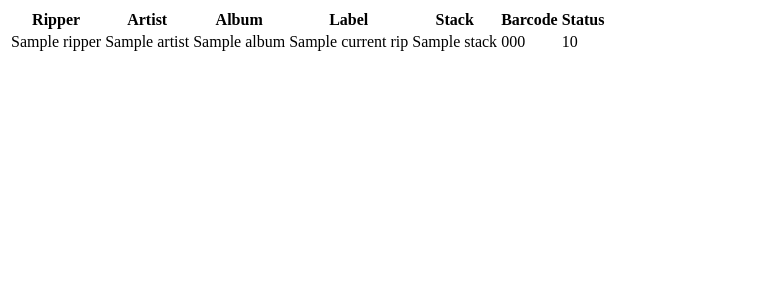
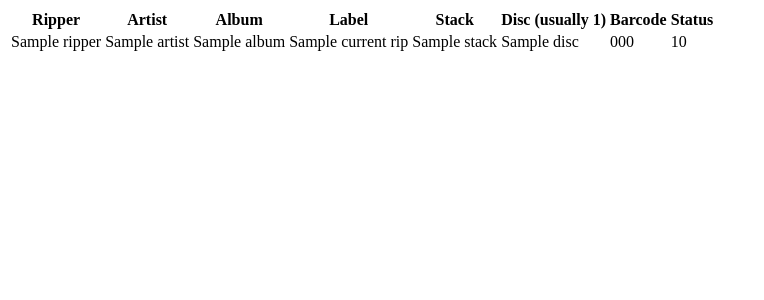
Before and after one commit to wuvt/jtr, a Python web app: template jtr/templates/ripper.html in a window 1280 px wide. Shown: the top 300 px of the page, without its empty margins (0-764 px from the left). Run offline with Jinja, Linux system fonts and the light colour scheme; the template is opened without the code that fills it: most values are stand-ins (such as "Sample title", 1, 10 or a date in 2020).

Commit message:
Add disc field to CDRip.

```diff
--- a/jtr/models.py
+++ b/jtr/models.py
@@ -13,11 +13,12 @@ class CDRipState(Enum):
 class CDRip(db.Model):
     __tablename__ = 'cd_rip'
 
-    def __init__(self, artist, album, label, stack, barcode):
+    def __init__(self, artist, album, label, stack, disc, barcode):
         self.artist = artist
         self.album = album
         self.label = label
         self.stack = stack
+        self.disc = disc
         self.barcode = barcode
         self.state = CDRipState.IN_PROGRESS
         self.progress = 0
@@ -30,6 +31,7 @@ class CDRip(db.Model):
     album = db.Column(db.Unicode(255).with_variant(db.Unicode, 'postgresql'))
     label = db.Column(db.Unicode(255).with_variant(db.Unicode, 'postgresql'))
     stack = db.Column(db.Unicode(255).with_variant(db.Unicode, 'postgresql'))
+    disc = db.Column(db.Unicode(255).with_variant(db.Unicode, 'postgresql'))
     barcode = db.Column(db.Integer, unique=True)
     state = db.Column(db.Enum(CDRipState))
     progress = db.Column(db.Integer)
--- a/jtr/templates/ripper.html
+++ b/jtr/templates/ripper.html
@@ -13,6 +13,7 @@
                 <th>Album</th>
                 <th>Label</th>
                 <th>Stack</th>
+                <th>Disc (usually 1)</th>
                 <th>Barcode</th>
                 <th>Status</th>
             </tr>
@@ -31,6 +32,7 @@
                     <td>{{ ripper.current_rip.album }}</td>
                     <td>{{ ripper.current_rip.label }}</td>
                     <td>{{ ripper.current_rip.stack }}</td>
+                    <td>{{ ripper.current_rip.disc }}</td>
                     <td>{{ ripper.current_rip.barcode }}</td>
                     <td>{{ ripper.current_rip.progress }}</td>
                 {% else %}
@@ -39,6 +41,7 @@
                     <td><input form="{{ ripper.id }}" type="text" name="album"></input></td>
                     <td><input form="{{ ripper.id }}" type="text" name="label"></input></td>
                     <td><input form="{{ ripper.id }}" type="text" name="stack"></input></td>
+                    <td><input form="{{ ripper.id }}" type="text" name="disc"></input></td>
                     <td><input form="{{ ripper.id }}" type="text" name="barcode"></input></td>
                     <td><input form="{{ ripper.id }}" type="submit" value="Start"></input></td>
                 {% endif %}
--- a/jtr/views.py
+++ b/jtr/views.py
@@ -19,12 +19,14 @@ def display():
                 request.form.get('album', None) is None or
                 request.form.get('label', None) is None or
                 request.form.get('stack', None) is None or
+                request.form.get('disc', None) is None or
                 request.form.get('barcode', None) is None or
                 request.form['id'].strip() == "" or
                 request.form['artist'].strip() == "" or
                 request.form['album'].strip() == "" or
                 request.form['label'].strip() == "" or
                 request.form['stack'].strip() == "" or
+                request.form['disc'].strip() == "" or
                 request.form['barcode'].strip() == "" ):
             rippers = Ripper.query.order_by(Ripper.id).all()
             return main_page(error="You must fill in all fields")
@@ -34,6 +36,7 @@ def display():
         album = request.form['album'].strip()
         label = request.form['label'].strip()
         stack = request.form['stack'].strip()
+        disc = request.form['disc'].strip()
         barcode = request.form['barcode'].strip()
 
         try:
@@ -46,7 +49,7 @@ def display():
         except ValueError:
             return main_page(error="Barcode is not valid! Please enter it by scanning.")
 
-        rip = CDRip(artist, album, label, stack, barcode)
+        rip = CDRip(artist, album, label, stack, disc, barcode)
         db.session.add(rip)
         try:
             db.session.flush()
```
